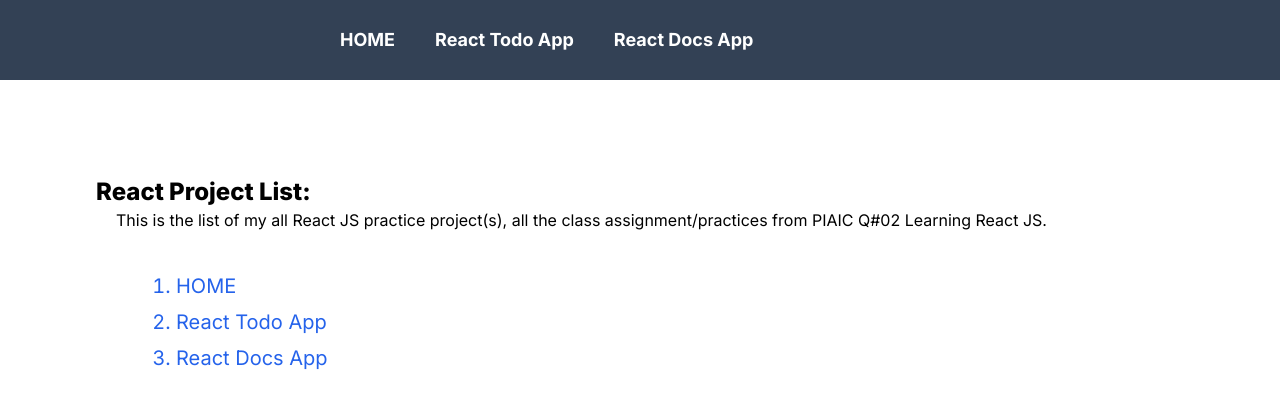
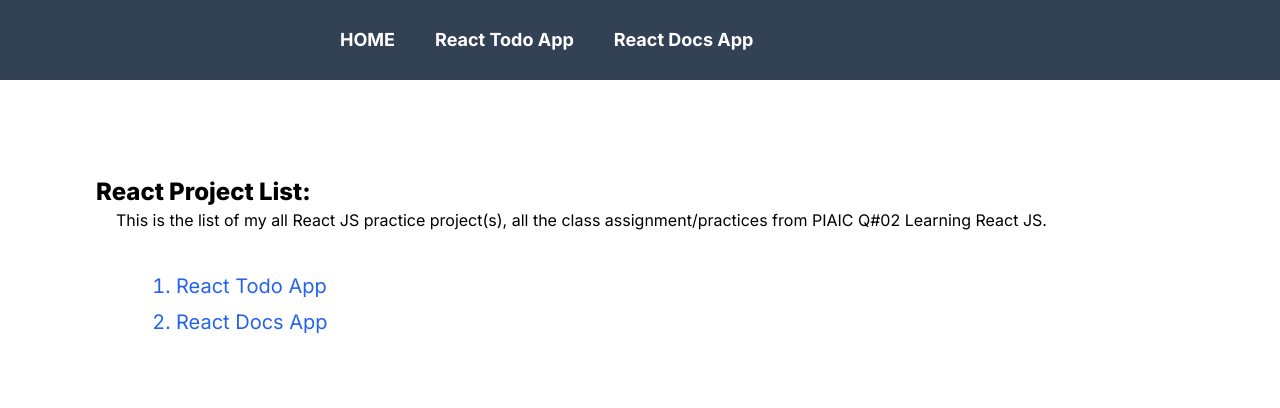
Before and after one commit to ZabairGhoss/PIAIC-react-state-class-assignment, a Next.js app: page / in a window 1280 px wide. Shown: the top 408 px of the page. Built offline with nearby package versions, Linux system fonts and the light colour scheme.

Commit message:
Home page update: home link removed

```diff
--- a/src/app/page.tsx
+++ b/src/app/page.tsx
@@ -12,9 +12,6 @@ export default function Home() {
       <nav className="ml-20">
         <ul className="mt-10 list-decimal">
           <li className="text-blue-600 hover:underline text-xl my-2">
-            <Link href={"/"}>HOME</Link>
-          </li>
-          <li className="text-blue-600 hover:underline text-xl my-2">
             <Link href={"/todoapp"}>React Todo App</Link>
           </li>
           <li className="text-blue-600 hover:underline text-xl my-2">
```
